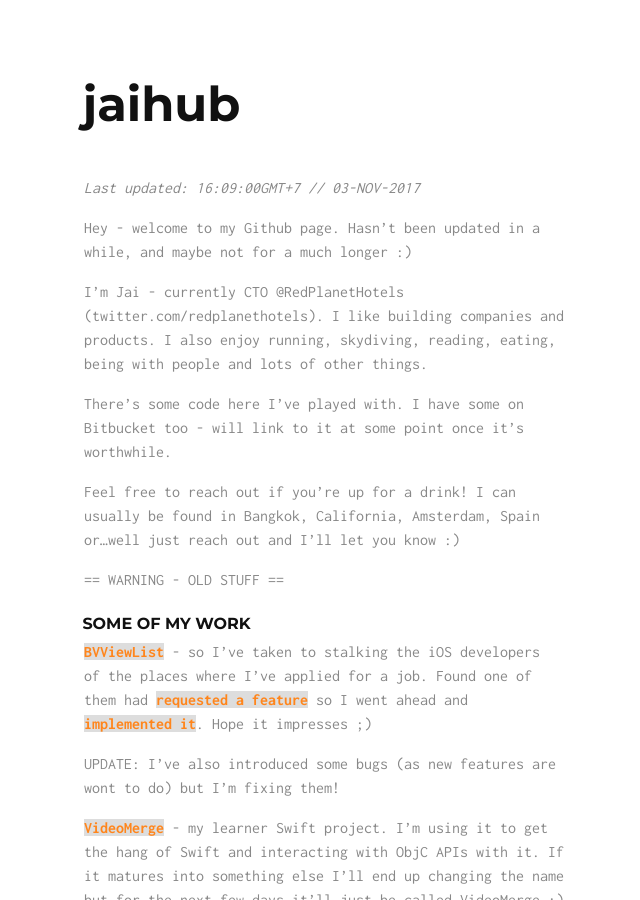
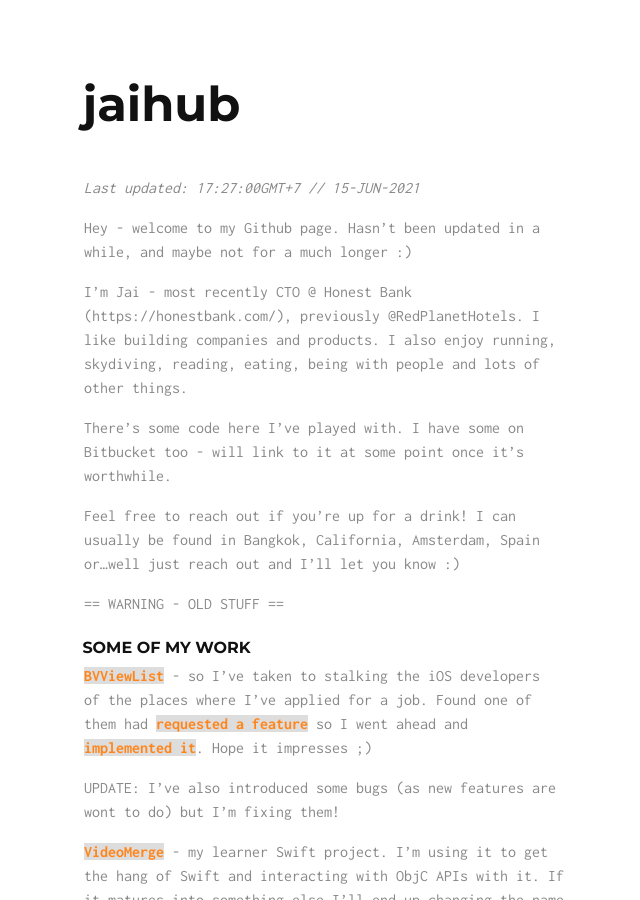
Before and after one commit to jai/jai.github.io, a Jekyll site: the page built from index.html, in a window 1280 px wide and 900 px high. Shown: the whole window, without its empty margins (316-956 px from the left). Built offline with Jekyll 4.4.1, drawn with Linux system fonts in a browser that asks for light colours; Markdown is read by kramdown in place of the engine named in the settings.

```diff
--- a/_includes/index.md
+++ b/_includes/index.md
@@ -1,8 +1,8 @@
-_Last updated: 16:09:00GMT+7 // 03-NOV-2017_
+_Last updated: 17:27:00GMT+7 // 15-JUN-2021_
 
 Hey - welcome to my Github page. Hasn't been updated in a while, and maybe not for a much longer :)
 
-I'm Jai - currently CTO @RedPlanetHotels (twitter.com/redplanethotels). I like building companies and products. I also enjoy running, skydiving, reading, eating, being with people and lots of other things.
+I'm Jai - most recently CTO @ Honest Bank (https://honestbank.com/), previously @RedPlanetHotels. I like building companies and products. I also enjoy running, skydiving, reading, eating, being with people and lots of other things.
 
 There's some code here I've played with. I have some on Bitbucket too - will link to it at some point once it's worthwhile.
 
```
